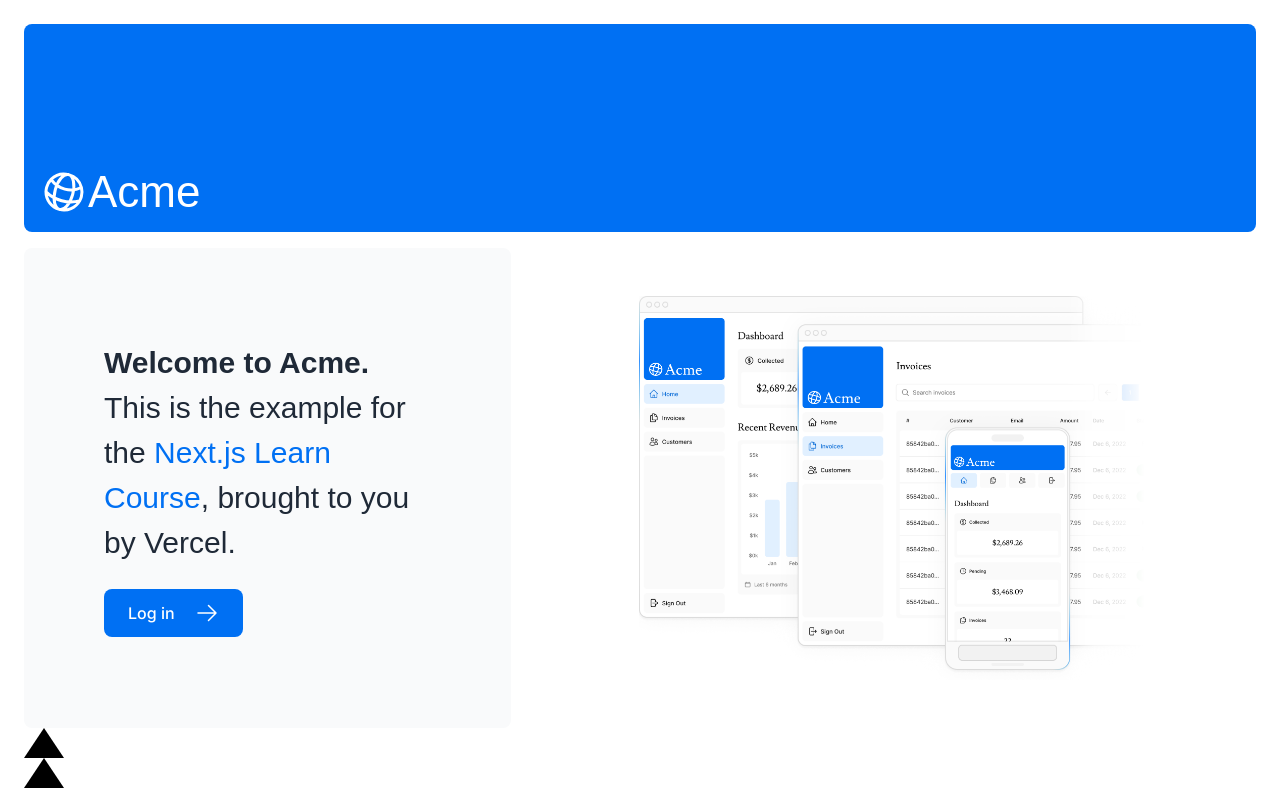
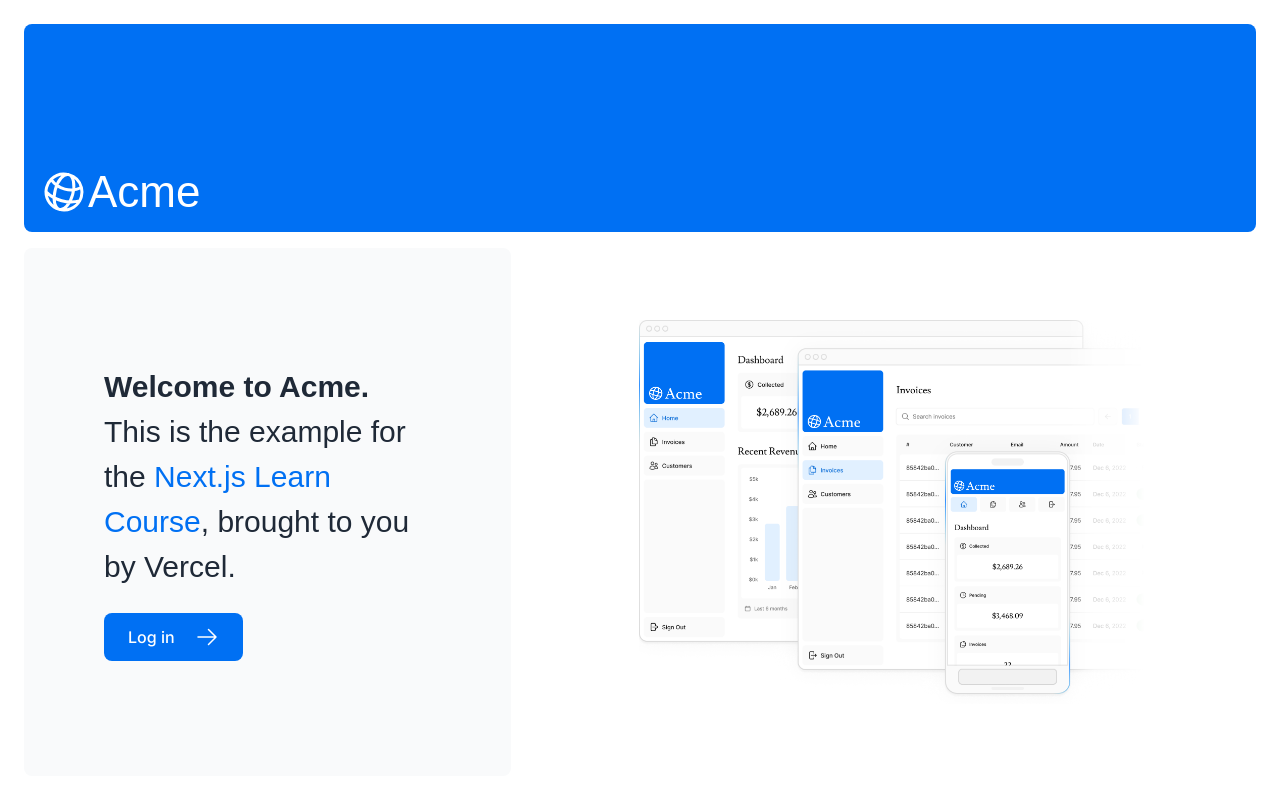
Before and after one commit to palniraj/nextjs-dashboard, a Next.js app: page / in a window 1280 px wide. Built offline with nearby package versions, Linux system fonts and the light colour scheme; a web font is replaced by a local one.

Commit message:
css commented

```diff
--- a/app/page.tsx
+++ b/app/page.tsx
@@ -48,9 +48,9 @@
         </div>
       </div>
       {/* additional twcss */}
-      <div className="h-0 w-0 border-b-[30px] border-l-[20px] border-r-[20px] border-b-black border-l-transparent border-r-transparent" />
+      {/* <div className="h-0 w-0 border-b-[30px] border-l-[20px] border-r-[20px] border-b-black border-l-transparent border-r-transparent" /> */}
       {/* additional css */}
-      <div className={styles.shape} />
+      {/* <div className={styles.shape} /> */}
     </main>
   );
 }
```
